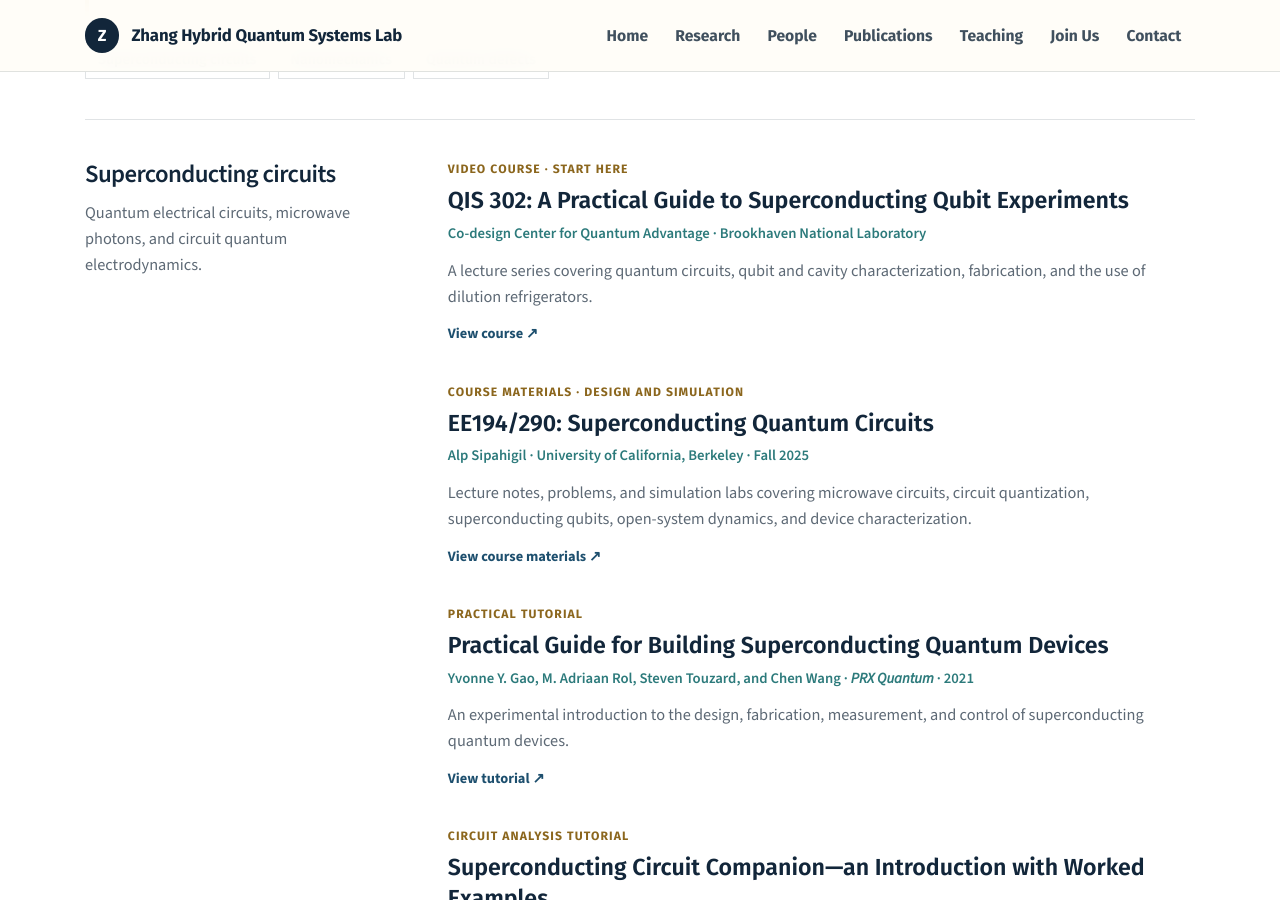
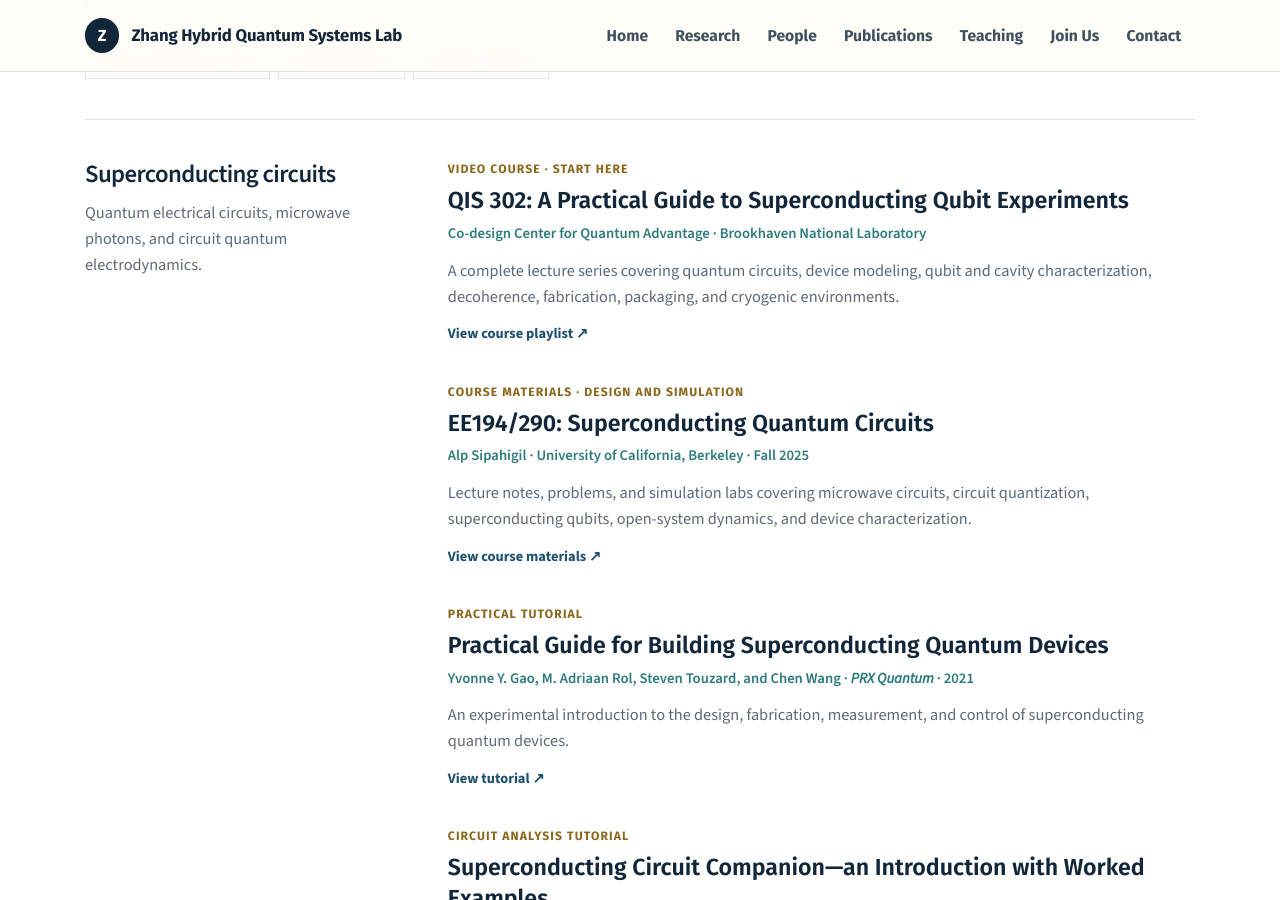
Before and after one commit to zihuaiz/zihuaiz.github.io, a Jekyll site: the page built from resources.html, in a window 1280 px wide and 900 px high, scrolled down 391 px. Built offline with Jekyll 4.4.1, drawn with Linux system fonts in a browser that asks for light colours; nearby versions of some CDN libraries; a style sheet for code colours, icons or effects is not loaded.

Commit message:
Link complete QIS 302 video playlist

```diff
--- a/resources.html
+++ b/resources.html
@@ -34,10 +34,10 @@ noindex: true
       <div class="reading-list">
         <article class="reading-entry">
           <div class="reading-type">Video course · Start here</div>
-          <h2><a href="https://www.bnl.gov/quantumcenter/qis-302.php" target="_blank" rel="noopener noreferrer">QIS 302: A Practical Guide to Superconducting Qubit Experiments</a></h2>
+          <h2><a href="https://www.youtube.com/playlist?list=PL3XRq08KGgItRx3k3LgoSRFRdvbSJIDaE" target="_blank" rel="noopener noreferrer">QIS 302: A Practical Guide to Superconducting Qubit Experiments</a></h2>
           <p class="reading-author">Co-design Center for Quantum Advantage · Brookhaven National Laboratory</p>
-          <p>A lecture series covering quantum circuits, qubit and cavity characterization, fabrication, and the use of dilution refrigerators.</p>
-          <a class="reading-link" href="https://www.bnl.gov/quantumcenter/qis-302.php" target="_blank" rel="noopener noreferrer">View course <span aria-hidden="true">↗</span></a>
+          <p>A complete lecture series covering quantum circuits, device modeling, qubit and cavity characterization, decoherence, fabrication, packaging, and cryogenic environments.</p>
+          <a class="reading-link" href="https://www.youtube.com/playlist?list=PL3XRq08KGgItRx3k3LgoSRFRdvbSJIDaE" target="_blank" rel="noopener noreferrer">View course playlist <span aria-hidden="true">↗</span></a>
         </article>
 
         <article class="reading-entry">
```
